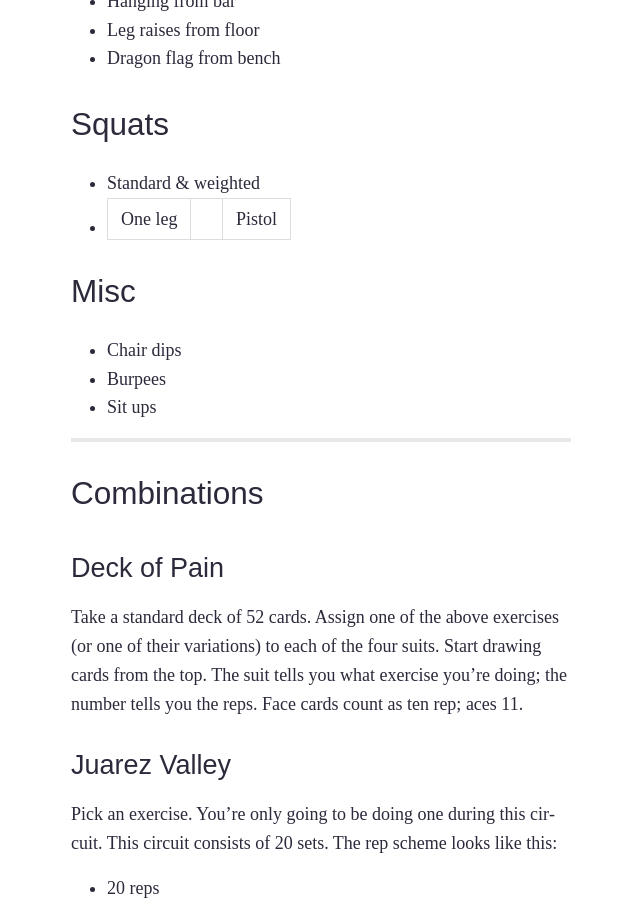
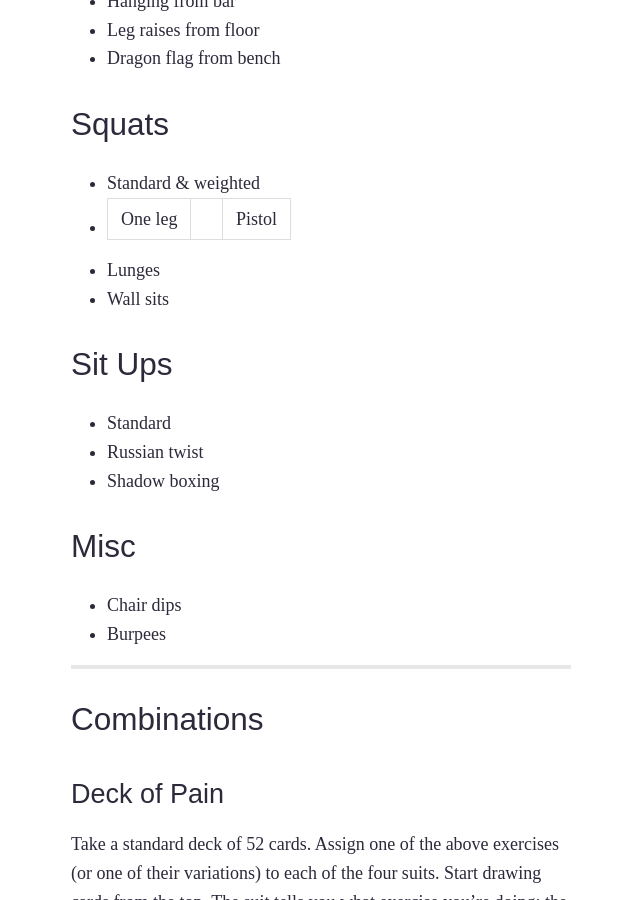
Before and after one commit to joshbeckman/andjosh.github.io, a Jekyll site: the page built from workout-body.md, in a window 1280 px wide and 900 px high, scrolled down 1257 px. Shown: the whole window, without its empty margins (319-959 px from the left). Built offline with Jekyll 4.4.1, drawn with Linux system fonts in a browser that asks for light colours; Markdown is read by kramdown in place of the engine named in the settings.

Commit message:
more bodyweight

```diff
--- a/workout-body.md
+++ b/workout-body.md
@@ -44,11 +44,17 @@ permalink: /workout-bodyweight/
 ## Squats
 - Standard & weighted
 - One leg || Pistol
+- Lunges
+- Wall sits
+
+## Sit Ups
+- Standard
+- Russian twist
+- Shadow boxing
 
 ## Misc
 - Chair dips
 - Burpees
-- Sit ups
 
 ---
 
```
